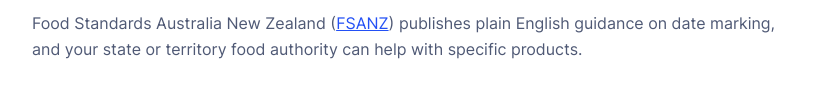
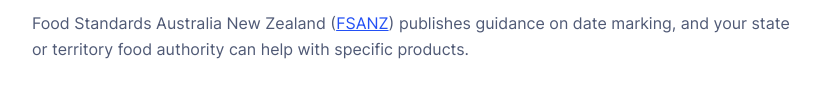
Before and after one commit to andrewtosky/vantorytech-website, a plain HTML site: page site/date-code-checks.html in a window 1280 px wide. Shown: the part 1529-1635 px from the top of the page, without its empty margins (336-1156 px from the left). Drawn offline with Linux system fonts and the light colour scheme.

Commit message:
Simplify Guides page intro (#39)
Claude-Session: https://claude.ai/code/session_01EtakVPPKdYnQsNstFbCGxT

Co-authored-by: Claude <noreply@anthropic.com>

```diff
--- a/site/date-code-checks.html
+++ b/site/date-code-checks.html
@@ -458,7 +458,7 @@ form.enquiry .btn { grid-column: 1 / -1; width: 100%; min-height: 54px; font-siz
         <li><strong>The format matters.</strong> For a shelf life of three months or less, the date must show at least the day and month. For longer shelf lives, at least the month and year.</li>
         <li><strong>Packaged food needs lot identification</strong> so a batch can be traced and recalled.</li>
       </ul>
-      <p>Food Standards Australia New Zealand (<a href="https://www.foodstandards.gov.au/" rel="noopener" target="_blank">FSANZ</a>) publishes plain English guidance on date marking, and your state or territory food authority can help with specific products.</p>
+      <p>Food Standards Australia New Zealand (<a href="https://www.foodstandards.gov.au/" rel="noopener" target="_blank">FSANZ</a>) publishes guidance on date marking, and your state or territory food authority can help with specific products.</p>
 
       <h2 id="matters">Why a wrong date matters</h2>
       <p>A missing, wrong or unreadable date mark can lead to a product withdrawal or a recall. Labelling errors and undeclared allergens appear regularly on the FSANZ list of food recalls. Food manufacturers and wholesalers are also expected to have a written recall system under Standard 3.2.2.</p>
```
Also changed, not shown: site/guides.html (+1 -1 lines).
